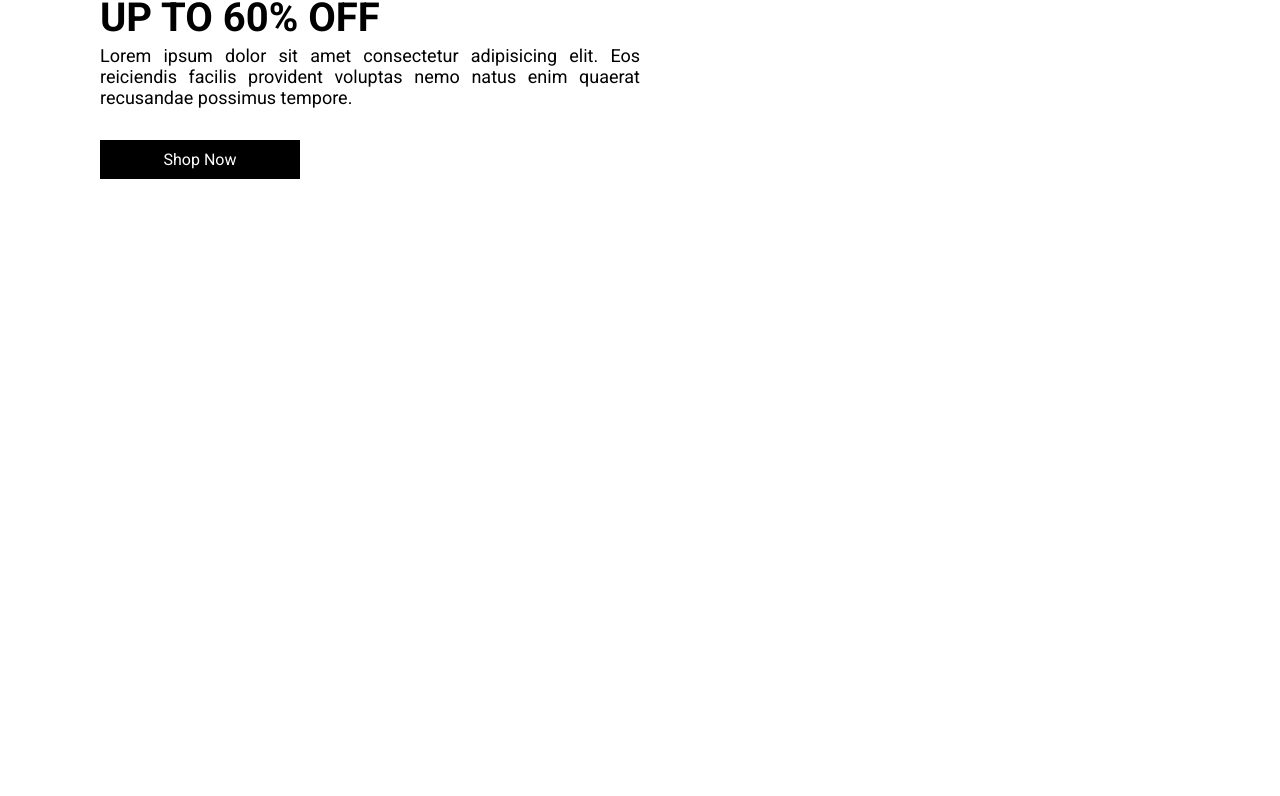
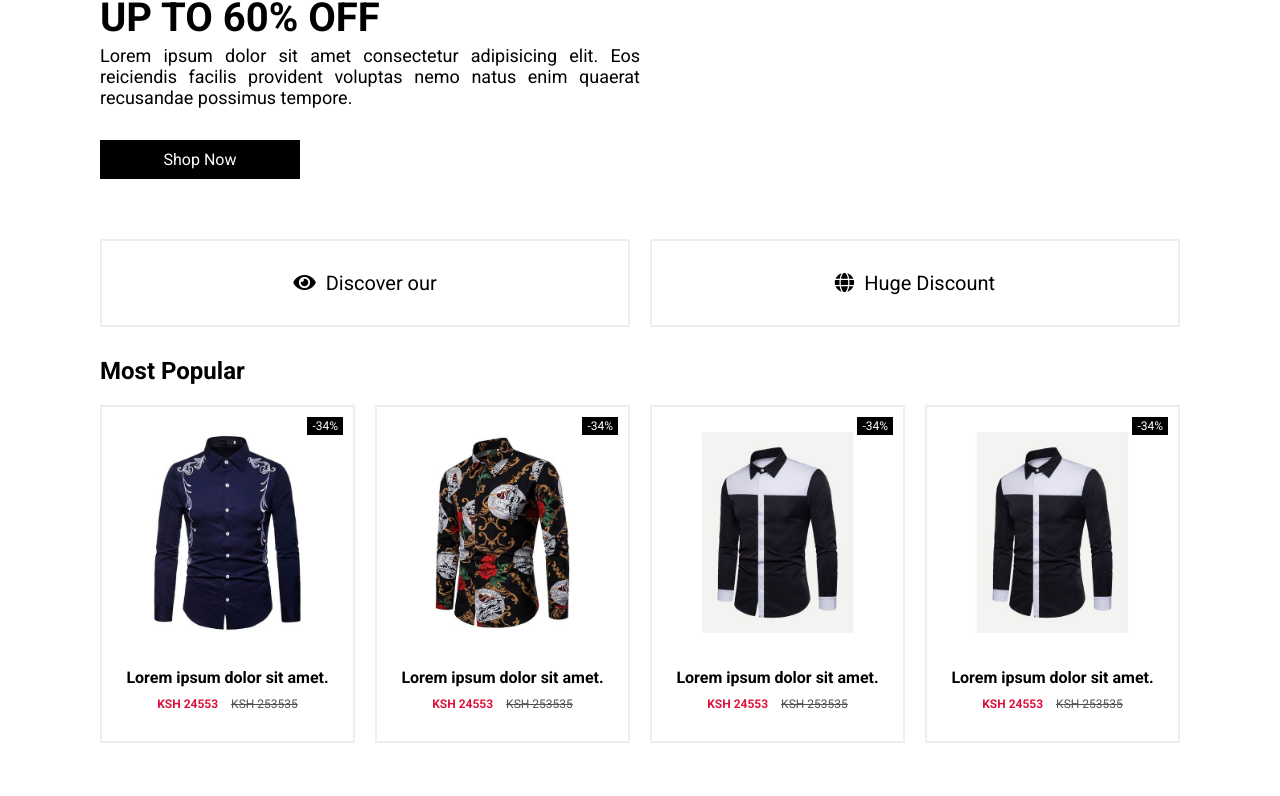
Before and after one commit to marville001/webcommerce, a plain HTML site: page index.html in a window 1280 px wide. Shown: the part 163-959 px from the top of the page. Before the commit the page ends 800 px from the top, so only its background shows below. Drawn offline with Linux system fonts and the light colour scheme.

Commit message:
Added Item List

```diff
--- a/index.html
+++ b/index.html
@@ -11,7 +11,7 @@
 <body>
     <!-- Header -->
     <section class="header">
-            <div class="header-container">
+            <div class="container header-container">
             <div class="nav-logo">
                 <a href="index.html"><i class="fa fa-home"></i>WECOMM</a>
                 <div><i class="fa fa-bars"></i></div>
@@ -36,19 +36,70 @@
     <!-- End of Header -->
     <!-- Hero -->
     <section class="hero">
-        <div class="hero-container">
+        <div class="container hero-container">
             <div class="left-content">
                 <h2>Last Minute Gift Guide</h2>
                 <h1>Up to 60% off</h1>
                 <p>Lorem ipsum dolor sit amet consectetur adipisicing elit. Eos reiciendis facilis provident voluptas nemo natus enim quaerat recusandae possimus tempore.</p>
-                <div class="shop-btn"> Shop Now</div>
+                <a href="#shop" class="shop-btn"> Shop Now</a>
             </div>
             <div class="right-content">
                 <img src="./assets/banner.jpg" alt="Banner jjj">
             </div>
         </div>
+        <div class="container discover-container">
+            <div class="left"><i class="fa fa-eye"></i>Discover our</div>
+            <div class="left"><i class="fa fa-globe"></i>Huge Discount</div>
+        </div>
     </section>
     <!-- End of Hero -->
+    <!-- SHOP -->
+    <section id="shop">
+        <div class="container shop-container">
+            <h2>Most Popular</h2>
+            <div class="items-list">
+                <div class="item">
+                    <p class="tag">-34%</p>
+                    <img src="./assets/Fashion Men African Print Long Sleeve Traditional Shirt.jpg" alt="">
+                    <h3 class="name">Lorem ipsum dolor sit amet.</h3>
+                    <h5 class="price">KSH 24553 <span> KSH 253535</span></h5>
+                    <button class="btn-add-to-cart"><i class="fa fa-cart-plus"></i>Add</button>
+                </div>
+                <div class="item">
+                    <p class="tag">-34%</p>
+                    <img src="./assets/Fashion Men Shirt Dress Suit Casual Long Sleeve Slim Fit.jpg" alt="">
+                    <h3 class="name">Lorem ipsum dolor sit amet.</h3>
+                    <h5 class="price">KSH 24553 <span> KSH 253535</span></h5>
+                    <button class="btn-add-to-cart"><i class="fa fa-cart-plus"></i>Add</button>
+                </div>
+                <div class="item">
+                    <p class="tag">-34%</p>
+                    <img src="./assets/Fashion White&black Long Sleeved African Casual Men's Shirt.jpg" alt="">
+                    <h3 class="name">Lorem ipsum dolor sit amet.</h3>
+                    <h5 class="price">KSH 24553 <span> KSH 253535</span></h5>
+                    <button class="btn-add-to-cart"><i class="fa fa-cart-plus"></i>Add</button>
+                </div>
+                <div class="item">
+                    <p class="tag">-34%</p>
+                    <img src="./assets/Fashion White&black Long Sleeved African Casual Men's Shirt.jpg" alt="">
+                    <h3 class="name">Lorem ipsum dolor sit amet.</h3>
+                    <h5 class="price">KSH 24553 <span> KSH 253535</span></h5>
+                    <button class="btn-add-to-cart"><i class="fa fa-cart-plus"></i>Add</button>
+                </div>
+            </div>
+        </div>
+    </section>
+    <!-- End of SHOP -->
+    <br>
+    <br>
+    <br>
+    <br>
+    <br>
+    <br>
+    <br>
+    <br>
+    <br>
+    <br>
     <script src="./app.js"></script>
 </body>
 </html>
--- a/style.css
+++ b/style.css
@@ -1,15 +1,15 @@
-@import url('https://fonts.googleapis.com/css2?family=Roboto:wght@100;300;400;500;700;900&display=swap');
+@import url("https://fonts.googleapis.com/css2?family=Roboto:wght@100;300;400;500;700;900&display=swap");
 
-*{
+* {
   margin: 0;
   padding: 0;
   box-sizing: border-box;
-    font-family: 'Roboto', sans-serif;
+  font-family: "Roboto", sans-serif;
 }
 
-a, a:hover{
+a,
+a:hover {
   text-decoration: none;
-
 }
 
 /*
@@ -18,32 +18,32 @@ Header
 =============
 */
 
-.header{
+.header {
   height: 6rem;
   display: flex;
   align-items: center;
 }
-.header-container{
+.container {
   width: 90vw;
   max-width: 1080px;
   margin: 0px auto;
 }
-.nav-logo{
+.nav-logo {
   display: flex;
   justify-content: space-between;
   font-size: 30px;
 }
-.nav-logo .fa-home{
+.nav-logo .fa-home {
   margin-right: 5px;
   cursor: pointer;
 }
-.nav-logo .fa-bars{
+.nav-logo .fa-bars {
   font-size: 20px;
   z-index: 100;
   cursor: pointer;
 }
 
-nav.nav-links{
+nav.nav-links {
   position: absolute;
   top: 3.5rem;
   left: 0;
@@ -53,31 +53,31 @@ nav.nav-links{
   z-index: 2;
   display: flex;
   flex-direction: column;
-    transition: all .3s ease-in-out;
+  transition: all 0.3s ease-in-out;
   transform: translateX(-100%);
 }
-nav.nav-links.show{
+nav.nav-links.show {
   transform: translateX(0);
 }
 
-.nav-link a{
+.nav-link a {
   display: block;
   padding: 20px 0px;
   width: 100%;
   text-align: center;
   color: rgb(32, 32, 32);
 }
-.btn-cart{
+.btn-cart {
   position: absolute;
   top: 2.4rem;
   font-size: 20px;
-    color: rgba(43, 43, 43,.8);
+  color: rgba(43, 43, 43, 0.8);
   cursor: pointer;
   right: 5rem;
-    transition: all .3s ease;
+  transition: all 0.3s ease;
 }
 
-.btn-cart:hover{
+.btn-cart:hover {
   color: rgba(43, 12, 12, 0.8);
 }
 
@@ -86,46 +86,43 @@ cursor: pointer;
 Hero
 =============
 */
-.hero-container{
-    width: 90vw;
-    max-width: 1080px;
-     margin: 0px auto;
+.hero-container {
   display: grid;
   grid-template-columns: 1fr 1fr;
   padding: 30px 0px;
 }
-.hero-container .left-content{
+.hero-container .left-content {
   flex: 1;
   display: flex;
   flex-direction: column;
   justify-content: center;
 }
 
-.hero-container .left-content h2{
+.hero-container .left-content h2 {
   font-size: 25px;
   font-weight: 400;
 }
-.hero-container .left-content h1{
+.hero-container .left-content h1 {
   font-size: 40px;
   margin: 2px 0px;
   text-transform: uppercase;
 }
 
-.hero-container .left-content p{
+.hero-container .left-content p {
   font-size: 18px;
   margin: 2px 0px;
   text-align: justify;
 }
-.hero-container .right-content{
+.hero-container .right-content {
   flex: 1;
   overflow: hidden;
   padding: 0px 30px;
 }
-.hero-container .right-content img{
+.hero-container .right-content img {
   width: 100%;
   height: 400px;
 }
-.shop-btn{
+.shop-btn {
   background-color: #000;
   width: 200px;
   padding: 10px;
@@ -134,14 +131,118 @@ Hero
   margin: 30px 0px;
   cursor: pointer;
 }
+.discover-container {
+  display: grid;
+  grid-template-columns: 1fr 1fr;
+  gap: 20px;
+}
 
-/* MEDIA QUERY */
-@media screen and (min-width: 900px){
-    .header-container{
+.discover-container .left,
+.discover-container .right {
+  border: 2px solid #eee;
+  padding: 30px 20px;
+  text-align: center;
+  cursor: pointer;
+  font-size: 20px;
+}
+.discover-container .left i,
+.discover-container .right i {
+  margin-right: 10px;
+}
+
+/*
+=============
+SHOP
+=============
+*/
+.shop-container {
+  padding: 30px 0px;
+}
+
+.items-list {
+  padding: 20px 0px;
+  display: grid;
+  gap: 20px;
+  grid-template-columns: repeat(auto-fill, minmax(250px, 1fr));
+}
+
+.item {
+  min-height: 150px;
+  display: flex;
+  flex-direction: column;
+  align-items: center;
+  border: 2px solid #eee;
+  position: relative;
+  overflow: hidden;
+}
+.item .tag{
+    position: absolute;
+    right: 10px;
+    top: 10px;
+    background-color: #000;
+    color: #fff;
+    padding: 2px 5px;
+    font-size: 12px;
+    z-index: 2;
+}
+.item:hover img{
+    transform: scale(1);
+}
+
+.item:hover .btn-add-to-cart{
+    transform: translateX(0);
+}
+.item img {
+  width: 100%;
+  height: auto;
+  transform: scale(0.8);
+  transition: all .6s ease-in-out;
+}
+
+.item .name {
+  font-size: 16px;
+  margin: 10px 0px;
+}
+.item .price {
+  font-size: 12px;
+  font-weight: bolder;
+  margin-bottom: 30px;
+  color: crimson;
+}
+.item .price span {
+  font-weight: normal;
+  margin-left: 10px;
+  text-decoration: line-through;
+  color: #555050;
+}
+.btn-add-to-cart{
+    background-color: #000;
+    border: none;
+    outline:none;
+    color: #fff;
+    padding: 5px 10px;
+    border-radius: 2px;
+    position: absolute;
+    right: 5px;
+    bottom: 5px;
+    cursor: pointer;
+    transform: translateX(78px);
+    transition: all .6s ease-in-out;
+}
+.btn-add-to-cart i{
+    margin-right: 10px;
+}
+/*
+=============
+MEDIA QUERY DESKTOP
+=============
+*/
+@media screen and (min-width: 900px) {
+  .header-container {
     display: flex;
     align-items: center;
   }
-    nav.nav-links{
+  nav.nav-links {
     position: relative;
     background: transparent;
     flex-direction: row;
@@ -150,37 +251,59 @@ Hero
     transform: translateX(0);
     width: 60%;
   }
-    .nav-link{
+  .nav-link {
     margin-right: 30px;
   }
-    .fa-bars{
+  .fa-bars {
     display: none;
   }
 }
 
-@media screen and (max-width: 900px){
-    .hero-container{
+/*
+=============
+MEDIA QUERY MOBILE & TABLET
+=============
+*/
+
+@media screen and (max-width: 900px) {
+  .hero-container {
     grid-template-columns: 1fr;
   }
-    .hero-container .left-content{
+  .hero-container .left-content {
     display: flex;
     flex-direction: column;
     align-items: center;
   }
-    .hero-container .left-content h2{
+  .hero-container .left-content h2 {
     font-size: 28px;
   }
-    .hero-container .left-content h1{
+  .hero-container .left-content h1 {
     font-size: 35px;
     margin: 5px 0px;
   }
 
-    .hero-container .left-content p{
+  .hero-container .left-content p {
     font-size: 14px;
     text-align: center;
     line-height: 20px;
   }
-    .hero-container .right-content{
+  .hero-container .right-content {
     display: none;
   }
+
+  .discover-container .left,
+  .discover-container .right {
+    font-size: 16px;
   }
+  .items-list{
+    grid-template-columns: repeat(auto-fill, minmax(200px, 1fr));
+  }
+  .item .price {
+      margin-bottom: 0px;
+  }
+  .btn-add-to-cart{
+      position: relative;
+      transform: translateX(0);
+      margin: 20px;
+  }
+}
```
Lines whose indentation alone changed are shown as unchanged.
